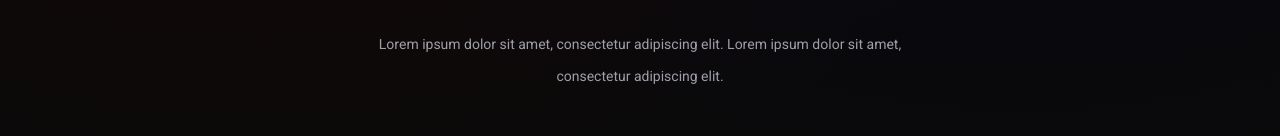
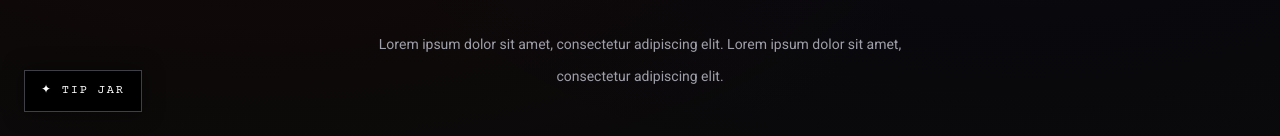
Before and after one commit to laybuh/aliveafterparadise, a Next.js app: page / in a window 1280 px wide. Shown: the part 664-800 px from the top of the page. Built offline with nearby package versions, Linux system fonts and the light colour scheme.

Commit message:
Added tip jar to app/layout.tsx

```diff
--- a/app/layout.tsx
+++ b/app/layout.tsx
@@ -32,6 +32,16 @@ export default function RootLayout({
         <Navbar />
         {children}
         <Footer />
+        {/* Ko-fi floating button */}
+
+        <a href="https://ko-fi.com/alifeafterparadise"
+          target="_blank"
+          rel="noopener noreferrer"
+          className="fixed bottom-6 left-6 z-50 flex items-center gap-2 bg-black border border-zinc-700 hover:border-white text-white text-xs font-typewriter tracking-[0.15em] uppercase px-4 py-3 transition-all duration-300 hover:bg-zinc-900"
+          style={{ boxShadow: "0 0 20px rgba(0,0,0,0.5)" }}
+        >
+          ✦ tip jar
+        </a>
       </body>
     </html>
   );
```
